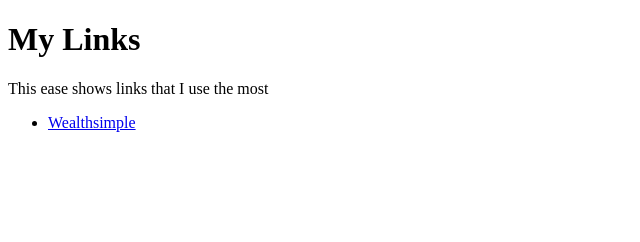
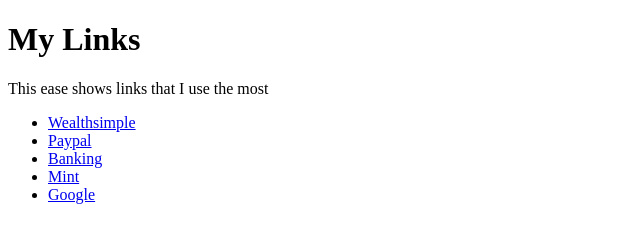
Before and after one commit to daideyan/easer, a plain HTML site: page index.html in a window 1280 px wide. Shown: the whole page, without its empty margins (0-640 px from the left). Drawn offline with Linux system fonts and the light colour scheme.

Commit message:
added hyperlinks

```diff
--- a/index.html
+++ b/index.html
@@ -3,6 +3,7 @@
   <head>
     <meta charset="utf-8">
     <title>My Easer Page</title>
+    <link rel="stylesheet" href="/css/style.css">
   </head>
   <body>
     <main>
@@ -10,6 +11,10 @@
       <p class="subtitle">This ease shows links that I use the most</p>
       <ul>
         <li><a href="https://wealthsimple.com">Wealthsimple</a></li>
+        <li><a href="https://paypal.com">Paypal</a></li>
+        <li><a href="https://cibc.com">Banking</a></li>
+        <li><a href="https://mint.com">Mint</a></li>
+        <li><a href="https://google.com">Google</a></li>
       </ul>
     </main>
 
```
